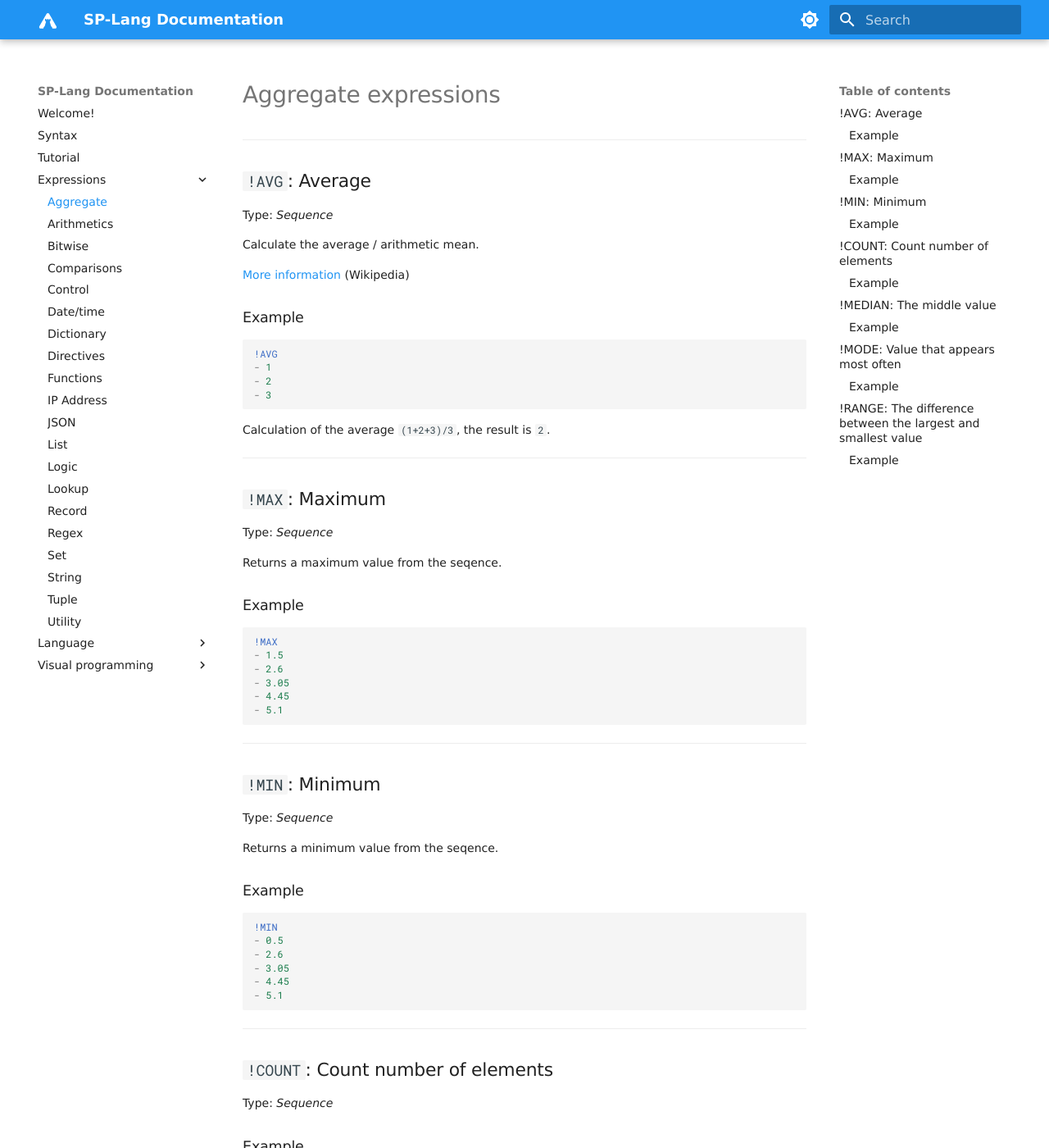
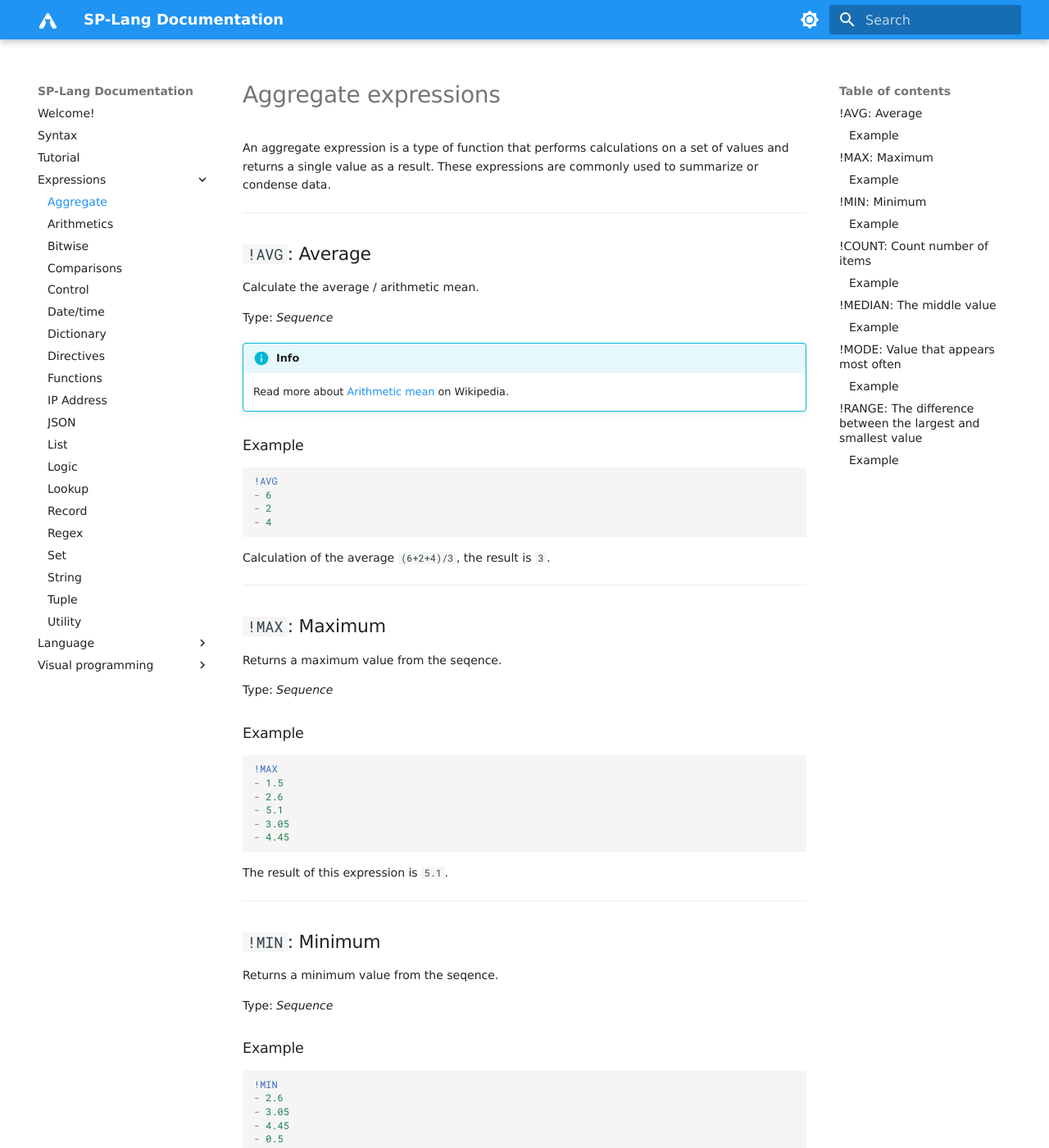
Before and after one commit to TeskaLabs/splang-docs, an MkDocs documentation site: the page built from docs/expressions/aggregate.md, in a window 1280 px wide and 1400 px high. Shown: the whole window at 82% size. Built offline with MkDocs 1.6.1 and Material for MkDocs 9.7.7, drawn with Linux system fonts in a browser that asks for light colours; some web fonts are replaced; some of the changed text lies outside the part shown.

Commit message:
Improvements.

````diff
--- a/docs/expressions/aggregate.md
+++ b/docs/expressions/aggregate.md
@@ -4,36 +4,39 @@
 
 # Aggregate expressions
 
+An aggregate expression is a type of function that performs calculations on a set of values and returns a single value as a result.
+These expressions are commonly used to summarize or condense data.
 
 ---
 
 ## `!AVG`: Average
 
+Calculate the average / arithmetic mean.
+
 Type: _Sequence_
 
-Calculate the average / arithmetic mean.
+!!! info
 
-[More information](https://en.wikipedia.org/wiki/Arithmetic_mean) (Wikipedia)
+	Read more about [Arithmetic mean](https://en.wikipedia.org/wiki/Arithmetic_mean) on Wikipedia.
 
 ### Example
 
 ```yaml
 !AVG
-- 1
+- 6
 - 2
-- 3
+- 4
 ```
 
-Calculation of the average `(1+2+3)/3`,  the result is `2`.
+Calculation of the average `(6+2+4)/3`,  the result is `3`.
 
 ---
 
 ## `!MAX`: Maximum
 
-Type: _Sequence_
-
 Returns a maximum value from the seqence.
 
+Type: _Sequence_
 
 ### Example
 
@@ -41,34 +44,39 @@
 !MAX
 - 1.5
 - 2.6
+- 5.1
 - 3.05
 - 4.45
-- 5.1
 ```
 
+The result of this expression is `5.1`.
 
 ---
 
 ## `!MIN`: Minimum
 
+Returns a minimum value from the seqence.
+
 Type: _Sequence_
-
-Returns a minimum value from the seqence.
 
 ### Example
 
 ```yaml
 !MIN
-- 0.5
 - 2.6
 - 3.05
 - 4.45
+- 0.5
 - 5.1
 ```
 
+The result of this expression is `0.5`.
+
 ---
 
-## `!COUNT`: Count number of elements
+## `!COUNT`: Count number of items
+
+Counts the number of items in a container.
 
 Type: _Sequence_
 
@@ -93,9 +101,15 @@
 
 ## `!MEDIAN`: The middle value
 
+The median is the middle value in a list of numbers; half of the values are greater than the median, and half are less than the median.
+If the list has an even number of elements, the median is the average of the two middle values.
+
 Type: _Sequence_
 
-[More information](https://en.wikipedia.org/wiki/Median) (Wikipedia)
+
+!!! info
+
+	Read more about [median](https://en.wikipedia.org/wiki/Median) on Wikipedia.
 
 
 ### Example
@@ -113,9 +127,14 @@
 
 ## `!MODE`: Value that appears most often
 
+The mode is the value or values that occur most frequently in a list.
+It can be used to represent the central tendency of a data set.
+
 Type: _Sequence_
 
-[More information](https://en.wikipedia.org/wiki/Mode_%28statistics%29) (Wikipedia)
+!!! info
+
+	Read more about [mode](https://en.wikipedia.org/wiki/Mode_%28statistics%29) on Wikipedia.
 
 
 ### Example
@@ -137,11 +156,13 @@
 
 ## `!RANGE`: The difference between the largest and smallest value
 
+Calculates the difference between the largest and smallest values.
+
 Type: _Sequence_
 
-Calculates the difference between the largest and smallest values.
+!!! info
 
-[More information](https://en.wikipedia.org/wiki/Range_%28statistics%29) (Wikipedia)
+	Read more about [range](https://en.wikipedia.org/wiki/Range_%28statistics%29) on Wikipedia.
 
 ### Example
 
````
Also changed, not shown: docs/expressions/arithmetics.md (+1 -1 lines), docs/expressions/string.md (+55 -11 lines), docs/expressions/utility.md (+5 -5 lines).
